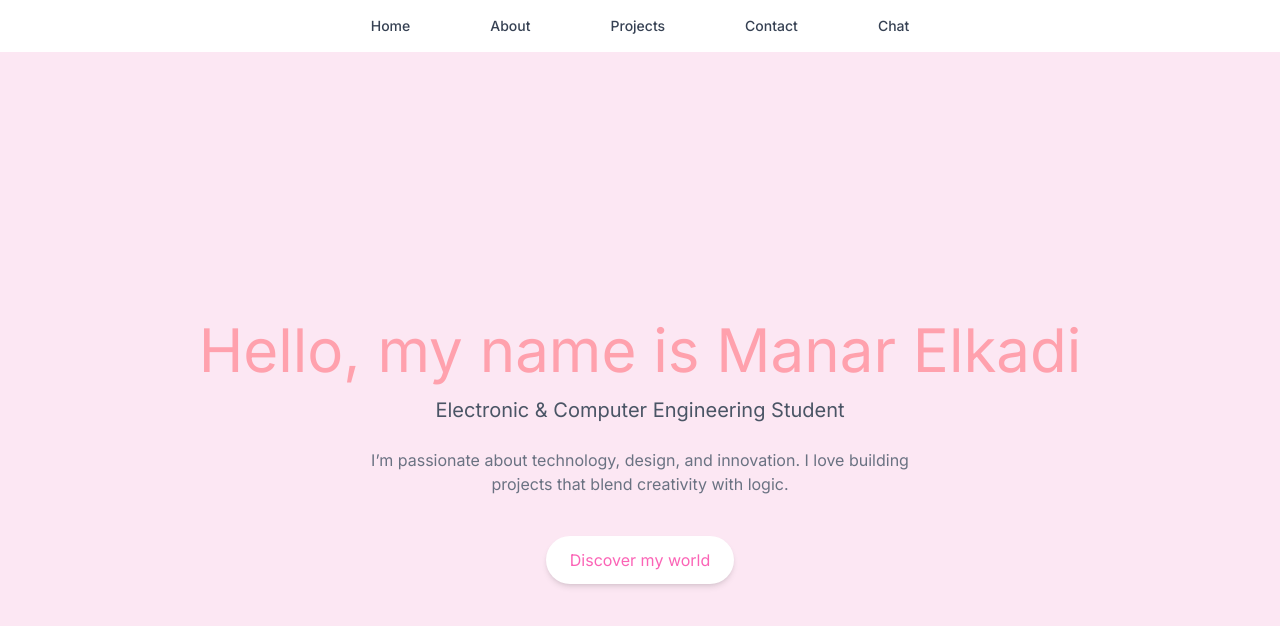
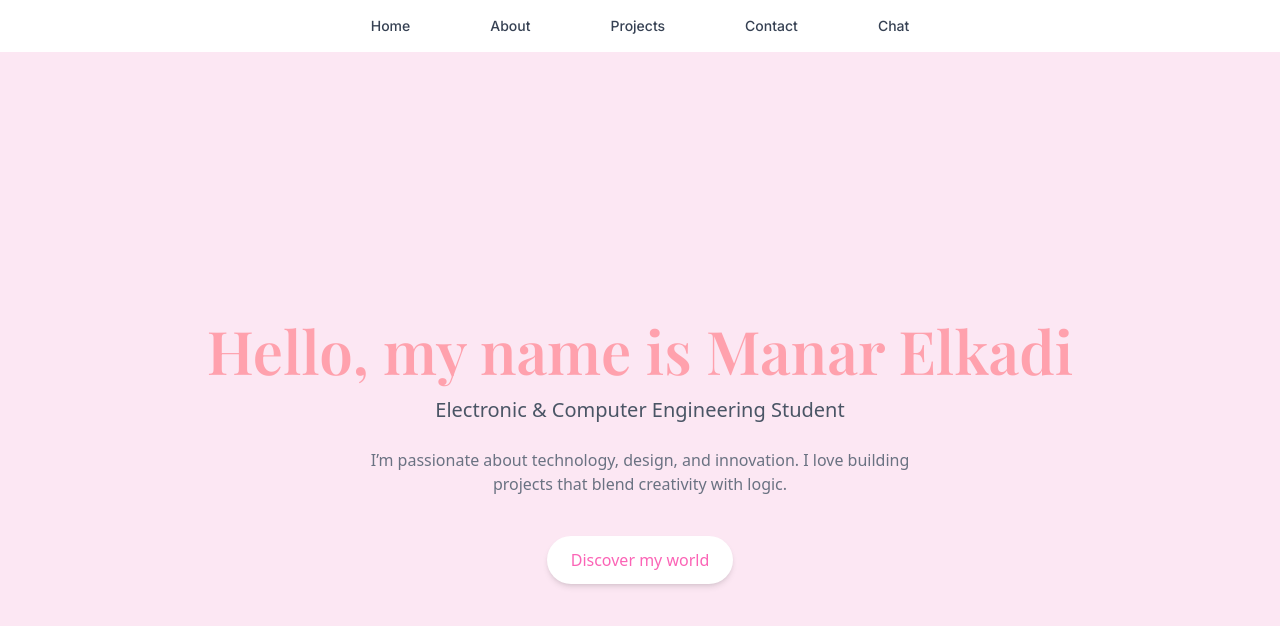
Before and after one commit to manouxhe/site-personnel, a Next.js app: page / in a window 1280 px wide. Shown: the top 626 px of the page. Built offline with nearby package versions, Linux system fonts and the light colour scheme.

Commit message:
Correction de bugs sur la page principal home

```diff
--- a/app/globals.css
+++ b/app/globals.css
@@ -1 +1,21 @@
 @import "tailwindcss";
+
+:root {
+  --background: #ffffff;
+  --foreground: #171717;
+}
+
+
+@theme inline {
+  --color-background: var(--background);
+  --color-foreground: var(--foreground);
+  --font-sans: var(--font-geist-sans);
+  --font-mono: var(--font-geist-mono);
+}
+
+@media (prefers-color-scheme: dark) {
+  :root {
+    --background: #0a0a0a;
+    --foreground: #ededed;
+  }
+}
--- a/app/layout.tsx
+++ b/app/layout.tsx
@@ -1,16 +1,7 @@
 import Navbar from "@/components/navbar";
 
-import { Playfair_Display } from "next/font/google";
-const playfair = Playfair_Display({
-  subsets: ["latin"],
-  weight: ["600", "700"],
-});
-import { Inter } from "next/font/google";
 
-const inter = Inter({
-  subsets: ["latin"],
-  weight: ["400", "500", "600"],
-});
+
 
 import type { Metadata } from "next";
 import { Geist, Geist_Mono } from "next/font/google";
@@ -33,23 +24,12 @@ export const metadata: Metadata = {
 
 export default function RootLayout({
   children,
-}: Readonly<{
+}: {
   children: React.ReactNode;
-}>) {
+}) {
   return (
     <html lang="en">
-      <body
-        className={`
-          ${geistSans.variable}
-          ${geistMono.variable}
-          ${playfair.className}
-          ${inter.className}
-          antialiased
-          bg-[oklch(94.8%_0.028_342.258)]
-
-
-        `}
-      >
+      <body className="antialiased bg-[oklch(94.8%_0.028_342.258)]">
         <Navbar />
         {children}
       </body>
--- a/app/page.tsx
+++ b/app/page.tsx
@@ -1,7 +1,16 @@
+import { Playfair_Display } from "next/font/google";
+
+const playfair = Playfair_Display({
+  subsets: ["latin"],
+  weight: ["600", "700"],
+});
+
+
+
 export default function Home() {
   return (
-    <main className="flex flex-col items-center justify-center text-center min-h-screen">
-      <h1 className="text-6xl  text-[oklch(81%_0.117_11.638)] mb-4">
+    <main className={`flex flex-col items-center justify-center text-center min-h-screen `}>
+      <h1 className={`text-6xl text-[oklch(81%_0.117_11.638)] mb-4 ${playfair.className}`}>
         Hello, my name is Manar Elkadi
       </h1>
 
--- a/components/navbar.tsx
+++ b/components/navbar.tsx
@@ -1,9 +1,27 @@
 "use client";
+
+import { Inter } from "next/font/google";
 import NavItem from "@/components/navitem";
+
+const inter = Inter({
+  subsets: ["latin"],
+  weight: ["400", "500"],
+});
 
 export default function Navbar() {
   return (
-    <nav className="flex  justify-center gap-20 bg-white p-4 text-sm font-medium">
+    <nav
+      className={`
+        ${inter.className}
+        flex
+        justify-center
+        gap-20
+        bg-white
+        p-4
+        text-sm
+        font-medium
+      `}
+    >
       <NavItem href="/" label="Home" />
       <NavItem href="/about" label="About" />
       <NavItem href="/projects" label="Projects" />
```
